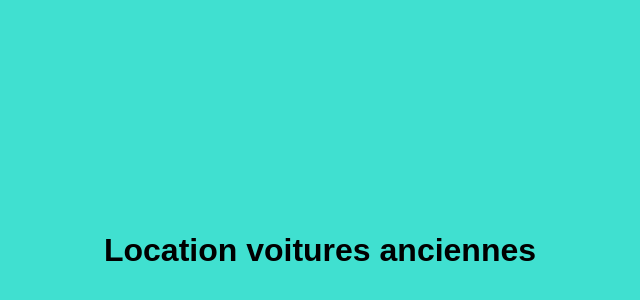
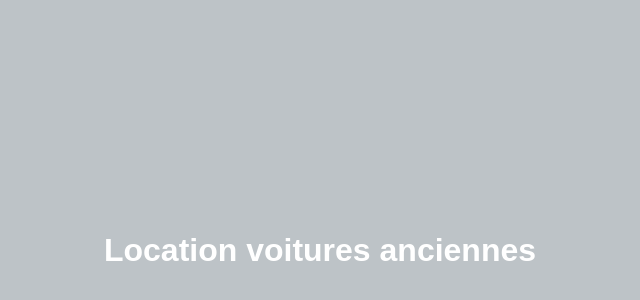
Before and after one commit to layla-hamid/locationVoiture, a plain HTML site: page index.html in a window 1280 px wide. Shown: the part 150-450 px from the top of the page, without its empty margins (320-960 px from the left). Drawn offline with Linux system fonts and the light colour scheme.

Commit message:
modification de la couleur de fond et du texte

```diff
--- a/index.html
+++ b/index.html
@@ -6,7 +6,7 @@
     <title>Location Voitures Anciennes</title>
     <style>
         body {
-            background-color: turquoise;
+            background-color: #bdc3c7;
             display: flex;
             justify-content: center;
             align-items: center;
@@ -16,7 +16,7 @@
         }
         h1 {
             text-align: center;
-            color: black;
+            color: white;
         }
     </style>
 </head>
```
